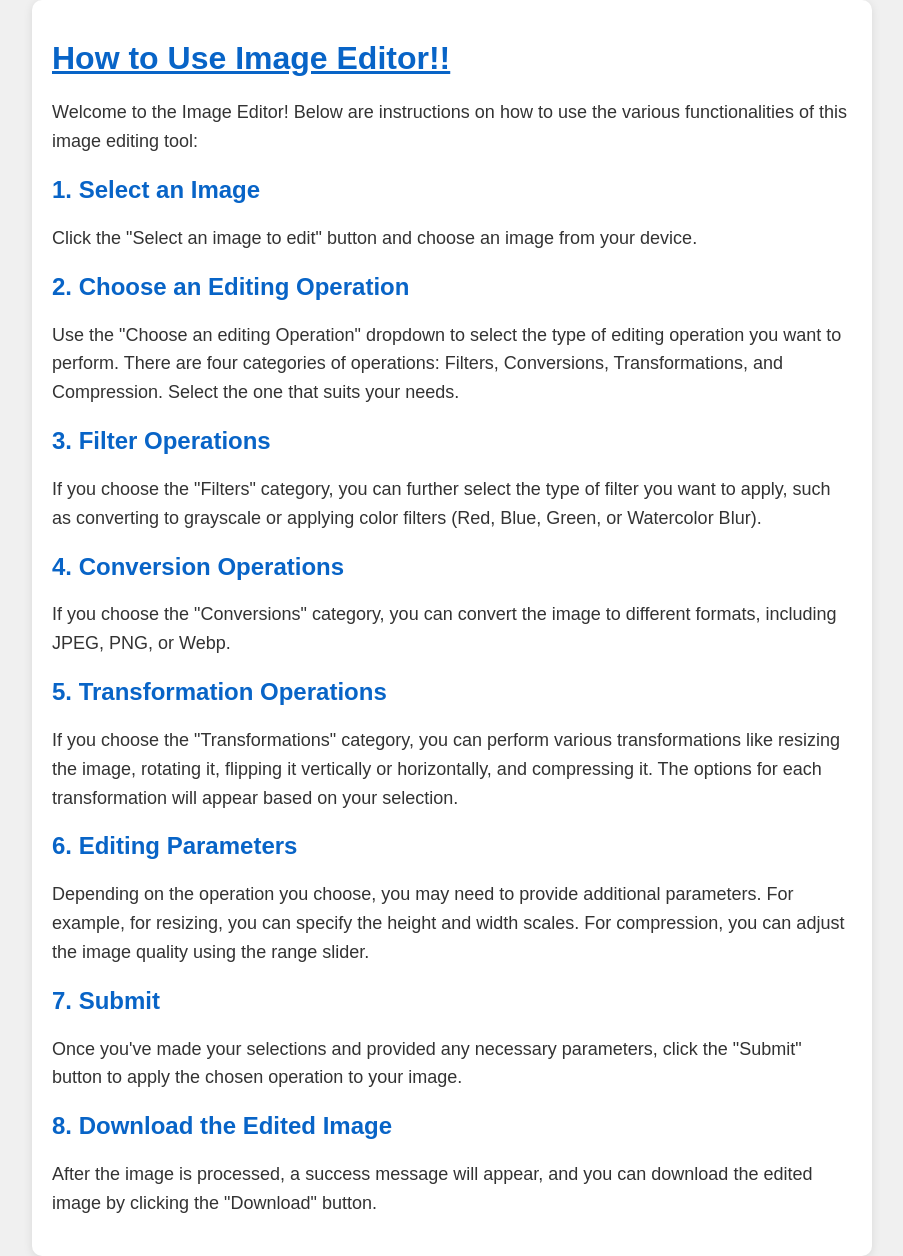
After one commit to adi-develops/image-editor, a Flask app: page /instructions in a window 1280 px wide. The commit adds this page. Shown: the whole page, without its empty margins (188-1091 px from the left). Run offline with Flask 3, Linux system fonts and the light colour scheme.

Commit message:
New CSS and Face recognition

```diff
--- a/main.py
+++ b/main.py
@@ -3,6 +3,24 @@ from flask import Flask, render_template, request, flash, redirect, url_for, sen
 from werkzeug.utils import secure_filename
 import cv2
 import numpy as np
+import face_recognition
+
+
+aryaman_image = face_recognition.load_image_file("face_assets/aryaman.jpg")
+aryaman_face_encoding = face_recognition.face_encodings(aryaman_image)[0]
+
+tom_image = face_recognition.load_image_file("face_assets/tommy2.jpg")
+tom_face_encoding = face_recognition.face_encodings(tom_image)[0]
+
+known_face_encodings = [
+    aryaman_face_encoding,
+    tom_face_encoding
+]
+
+known_face_names = [
+    "Aryaman",
+    "Tom"
+]
 
 UPLOAD_FOLDER = 'uploads'
 ALLOWED_EXTENSIONS = {'webp', 'png', 'jpg', 'jpeg', 'gif'}
@@ -27,15 +45,15 @@ def processImage(filename, operation):
                         case "vertical-flip":
                             flippedImage = cv2.flip(img, 0)
                             cv2.imwrite(f"static/{filename}", flippedImage)
-                            return newFileName
+                            return filename
                         case "horizontal-flip":
                             flippedImage = cv2.flip(img, 1)
                             cv2.imwrite(f"static/{filename}", flippedImage)
-                            return newFileName
+                            return filename
                         case "both-flip":
                             flippedImage = cv2.flip(img, -1)
                             cv2.imwrite(f"static/{filename}", flippedImage)
-                            return newFileName
+                            return filename
 
                 case "rotate":
                     angle = int(operation["rotateAngle"])
@@ -54,12 +72,20 @@ def processImage(filename, operation):
                     cv2.imwrite(f"static/{filename}", upscaled_image)
                     return filename
 
+                case "compress":
+                    compression_quality = int(operation["imageQuality"])
+                    cv2.imwrite(f"static/{filename}", img, [int(cv2.IMWRITE_JPEG_QUALITY), compression_quality])
+                    return filename
+
+
+
         case "filter":
             match operation["filterType"]:
                 case "cgray":
-                    imageProcessed = cv2.cvtColor(img, cv2.COLOR_BGR2GRAY)
-                    cv2.imwrite(f"static/{filename}", imageProcessed)
-                    return newFileName
+                    gray = 0.299 * img[:, :, 0] + 0.587 * img[:, :, 1] + 0.114 * img[:, :, 2]
+                    # imageProcessed = cv2.cvtColor(img, cv2.COLOR_BGR2GRAY)
+                    cv2.imwrite(f"static/{filename}", gray)
+                    return filename
                 case "blur":
                     kernel_size = 7
                     b, g, r = cv2.split(img)
@@ -103,6 +129,48 @@ def processImage(filename, operation):
                     cv2.imwrite(f"static/{newFileName}", img)
                     return newFileName
 
+        case "recognize":
+            face_locations = []
+            face_encodings = []
+            face_names = []
+
+            # Resize the input image
+            small_frame = cv2.resize(img, (0, 0), fx=0.25, fy=0.25)
+            rgb_small_frame = np.ascontiguousarray(small_frame[:, :, ::-1])
+
+            # Face recognition on the input image
+            face_locations = face_recognition.face_locations(rgb_small_frame)
+            face_encodings = face_recognition.face_encodings(rgb_small_frame, face_locations)
+            face_names = []
+            print(known_face_names)
+            for face_encoding in face_encodings:
+                matches = face_recognition.compare_faces(known_face_encodings, face_encoding)
+                name = "Unknown"
+
+                face_distances = face_recognition.face_distance(known_face_encodings, face_encoding)
+                best_match_index = np.argmin(face_distances)
+                if matches[best_match_index]:
+                    name = known_face_names[best_match_index]
+
+                face_names.append(name)
+
+                # Draw rectangles and display the image
+            for (top, right, bottom, left), name in zip(face_locations, face_names):
+                top *= 4
+                right *= 4
+                bottom *= 4
+                left *= 4
+
+                cv2.rectangle(img, (left, top), (right, bottom), (0, 0, 255), 2)
+
+                cv2.rectangle(img, (left, bottom - 35), (right, bottom), (0, 0, 255), cv2.FILLED)
+                font = cv2.FONT_HERSHEY_DUPLEX
+                cv2.putText(img, name, (left + 6, bottom - 6), font, 1.0, (255, 255, 255), 1)
+
+            cv2.imwrite(f"static/{filename}", img)
+            return filename
+
+
 
 @app.route("/")
 def home():
@@ -111,6 +179,10 @@ def home():
 @app.route("/about")
 def about():
     return render_template("about.html")
+
+@app.route("/instructions")
+def instructions():
+    return render_template("instructions.html")
 
 @app.route("/edit", methods=["GET", "POST"])
 def edit():
@@ -133,6 +205,7 @@ def edit():
             flash(new)
             return redirect(url_for('home'))
 
+
 @app.route('/download/<filename>')
 def download_file(filename):
     directory = 'static'
--- /dev/null
+++ b/static/instructionstyles.css
@@ -0,0 +1,39 @@
+
+body {
+    font-family: 'Arial', sans-serif;
+    background-color: #f0f0f0;
+    margin: 0;
+    padding: 0;
+}
+
+.container {
+    max-width: 800px;
+    margin: 0 auto;
+    padding: 20px;
+    background-color: #fff;
+    box-shadow: 0 2px 10px rgba(0, 0, 0, 0.1);
+    border-radius: 10px;
+    text-align: left;
+}
+
+h1, h2 {
+    color: #0864c7;
+    font-weight: bold;
+    margin-top: 20px;
+}
+
+h1 {
+    text-decoration: underline;
+}
+
+p {
+    color: #333;
+    font-size: 18px;
+    line-height: 1.6;
+}
+
+@media (max-width: 768px) {
+    .container {
+        padding: 10px;
+    }
+}
--- /dev/null
+++ b/templates/instructions.html
@@ -0,0 +1,34 @@
+<head>
+    <link rel="stylesheet" type="text/css" href="{{ url_for('static', filename='instructionstyles.css') }}">
+</head>
+
+<div class="container">
+    <h1 class="text">How to Use Image Editor!!</h1>
+
+    <p>Welcome to the Image Editor! Below are instructions on how to use the various functionalities of this image editing tool:</p>
+
+    <h2>1. Select an Image</h2>
+    <p>Click the "Select an image to edit" button and choose an image from your device.</p>
+
+    <h2>2. Choose an Editing Operation</h2>
+    <p>Use the "Choose an editing Operation" dropdown to select the type of editing operation you want to perform. There are four categories of operations: Filters, Conversions, Transformations, and Compression. Select the one that suits your needs.</p>
+
+    <h2>3. Filter Operations</h2>
+    <p>If you choose the "Filters" category, you can further select the type of filter you want to apply, such as converting to grayscale or applying color filters (Red, Blue, Green, or Watercolor Blur).</p>
+
+    <h2>4. Conversion Operations</h2>
+    <p>If you choose the "Conversions" category, you can convert the image to different formats, including JPEG, PNG, or Webp.</p>
+
+    <h2>5. Transformation Operations</h2>
+    <p>If you choose the "Transformations" category, you can perform various transformations like resizing the image, rotating it, flipping it vertically or horizontally, and compressing it. The options for each transformation will appear based on your selection.</p>
+
+    <h2>6. Editing Parameters</h2>
+    <p>Depending on the operation you choose, you may need to provide additional parameters. For example, for resizing, you can specify the height and width scales. For compression, you can adjust the image quality using the range slider.</p>
+
+    <h2>7. Submit</h2>
+    <p>Once you've made your selections and provided any necessary parameters, click the "Submit" button to apply the chosen operation to your image.</p>
+
+    <h2>8. Download the Edited Image</h2>
+    <p>After the image is processed, a success message will appear, and you can download the edited image by clicking the "Download" button.</p>
+
+</div>
```
Also changed, not shown: static/styles.css (+177 -0 lines), templates/about.html (added, +34 -0 lines), templates/index.html (+32 -3 lines), 1 other file.
